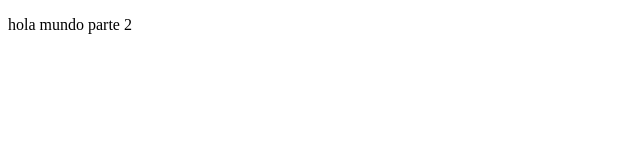
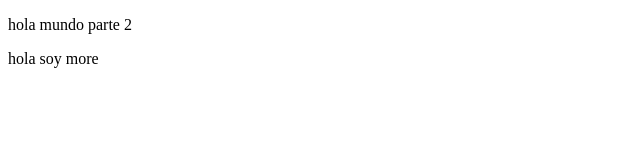
Before and after one commit to elyonsu23/Municipalidad_Proyectog5, an Angular app: page / in a window 1280 px wide. Shown: the top 160 px of the page, without its empty margins (0-640 px from the left). Built offline with nearby package versions, Linux system fonts and the light colour scheme.

Commit message:
subiendo repositorio more

```diff
--- a/src/app/app.component.html
+++ b/src/app/app.component.html
@@ -1 +1,2 @@
 <p>hola mundo parte 2</p>
+<p>hola soy more</p>
```
